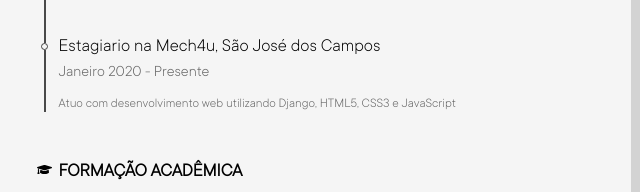
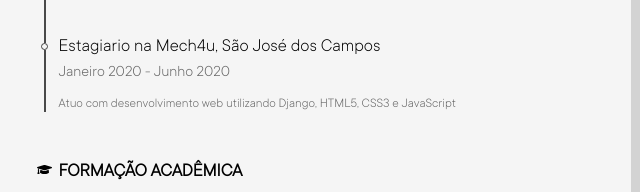
Before and after one commit to togarci/curriculo, a plain HTML site: page index.html in a window 1280 px wide. Shown: the part 608-800 px from the top of the page, 509-1149 px from the left. Drawn offline with Linux system fonts and the light colour scheme.

Commit message:
atualizaçao na data

```diff
--- a/index.html
+++ b/index.html
@@ -60,7 +60,7 @@
                     </div>
                     <div class="info flexColumn new EP">
                         <p class="word n1">Estagiario na Mech4u, São José dos Campos</p>
-                        <p class="word n2">Janeiro 2020 - Presente</p>
+                        <p class="word n2">Janeiro 2020 - Junho 2020</p>
                         <p class="word n3">Atuo com desenvolvimento web utilizando Django, HTML5, CSS3 e JavaScript</p>
                     </div>
 
--- a/style.css
+++ b/style.css
@@ -160,5 +160,6 @@ li{
     }
     .container{
         height: 1300px;
+
     }
 }
```
Also changed, not shown: script.js (+9 -0 lines).
